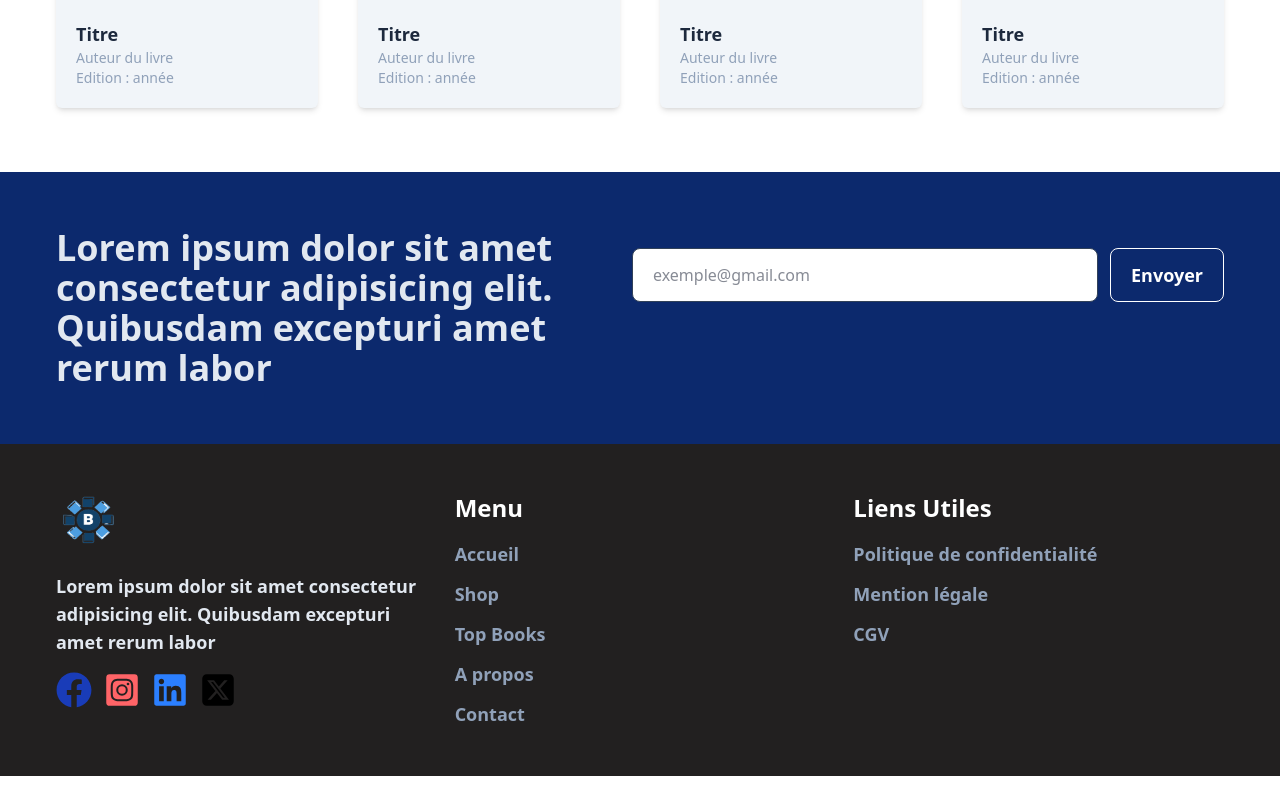
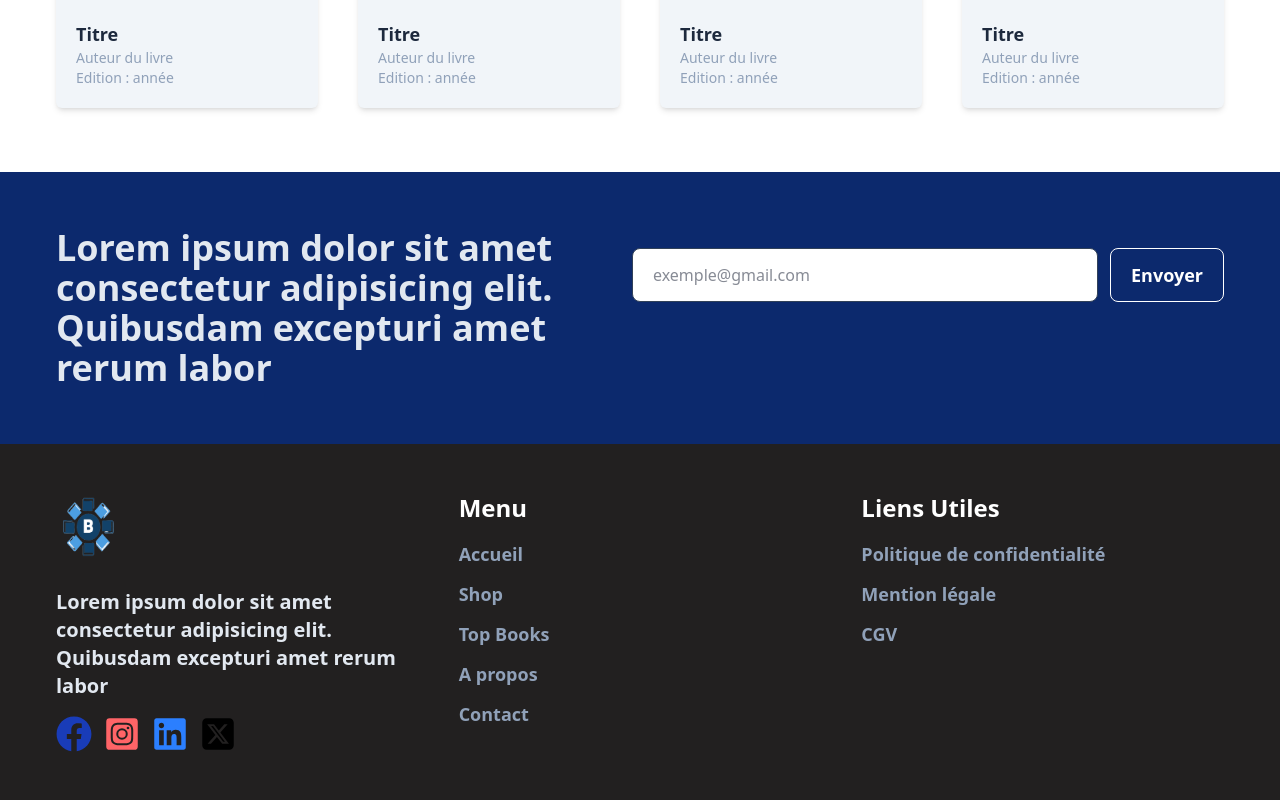
Before and after one commit to rovertnet/perso_biblio, a React (Vite) app: page / in a window 1280 px wide. Shown: the part 1778-2578 px from the top of the page. Before the commit the page ends 2554 px from the top, so only its background shows below. Built offline with nearby package versions, Linux system fonts and the light colour scheme.

Commit message:
another commit*

```diff
--- a/src/components/footer/Footer.jsx
+++ b/src/components/footer/Footer.jsx
@@ -9,10 +9,10 @@ export default function Footer() {
   return (
     <>
       <div className="w-full py-12 bg-[#222020] px-14">
-        <div className="grid grid-cols-2 md:grid-cols-3 gap-7">
+        <div className="grid grid-cols-2 md:grid-cols-3 gap-10">
           <div className="flex flex-col gap-4">
-            <img src={logo} alt="logo" className="w-16 h-16" />
-            <p className="font-semibold text-lg text-slate-200 max-w-lg">
+            <img src={logo} alt="logo" className="w-16 h-20" />
+            <p className="font-semibold text-xl text-slate-200 max-w-md">
               Lorem ipsum dolor sit amet consectetur adipisicing elit. Quibusdam
               excepturi amet rerum labor
             </p>
```
